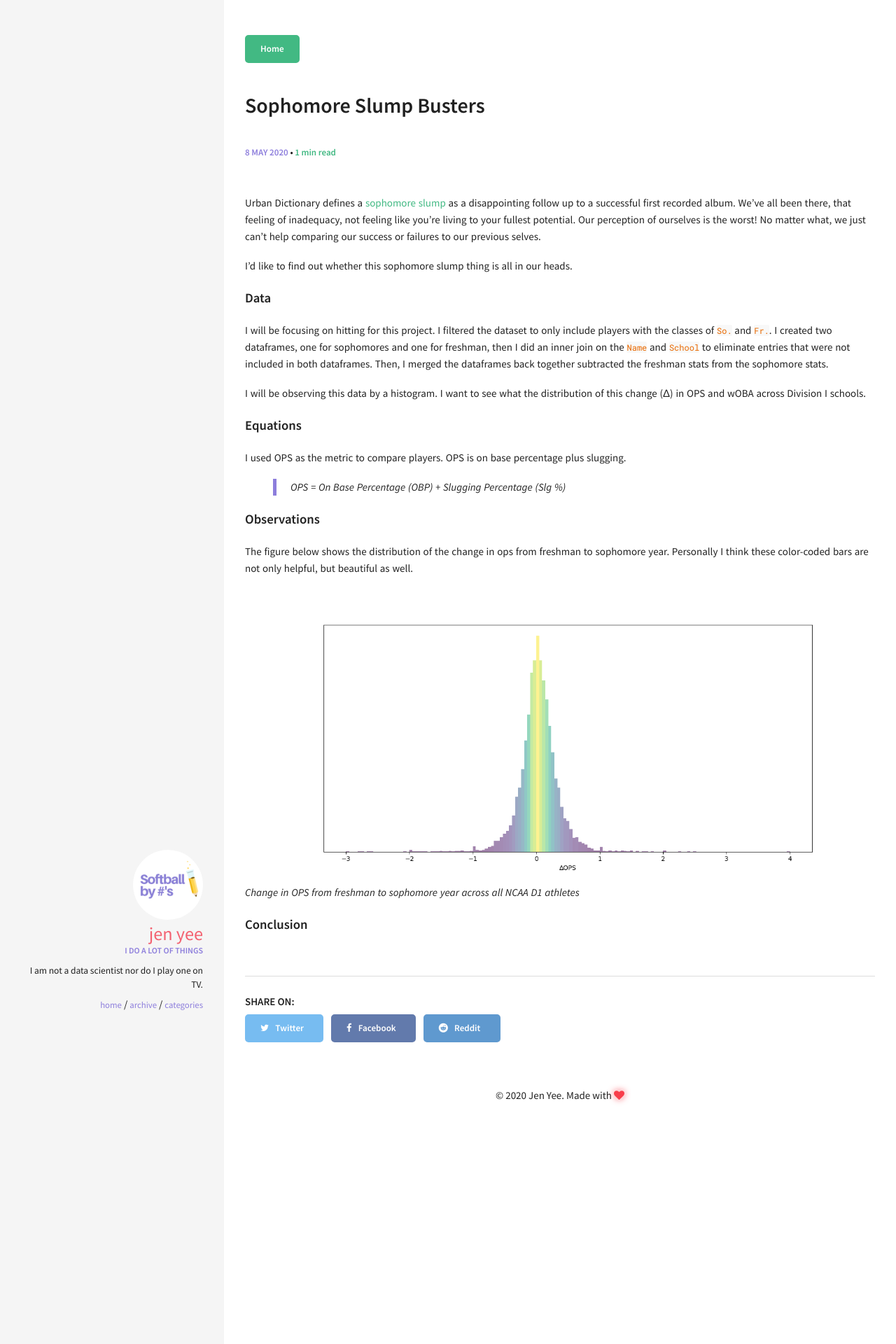
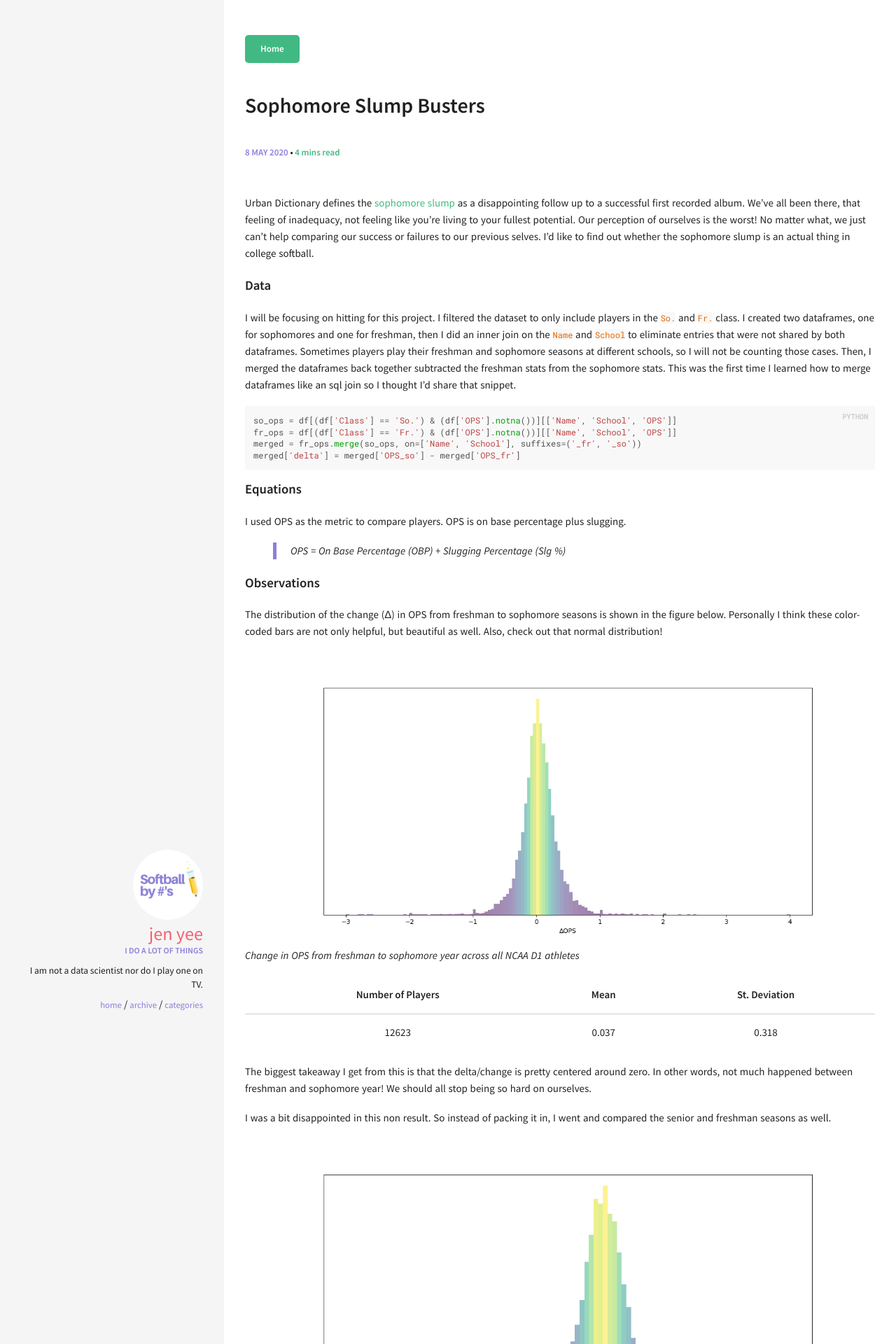
Before and after one commit to jenyeeiam/stats_blog, a Jekyll site: the page built from _posts/2020-05-08-soph_slump.md, in a window 1280 px wide. Shown: the top 1920 px of the page at 70% size. Built offline with Jekyll 4.4.1, drawn with Linux system fonts in a browser that asks for light colours; some of the changed text lies outside the part shown.

Commit message:
pushing up

```diff
--- a/_posts/2020-05-08-soph_slump.md
+++ b/_posts/2020-05-08-soph_slump.md
@@ -7,15 +7,18 @@
 share: true
 ---
 
-Urban Dictionary defines a [sophomore slump][ud_site] as a disappointing follow up to a successful first recorded album. We've all been there, that feeling of inadequacy, not feeling like you're living to your fullest potential. Our perception of ourselves is the worst! No matter what, we just can't help comparing our success or failures to our previous selves.
-
-I'd like to find out whether this sophomore slump thing is all in our heads.
+Urban Dictionary defines the [sophomore slump][ud_site] as a disappointing follow up to a successful first recorded album. We've all been there, that feeling of inadequacy, not feeling like you're living to your fullest potential. Our perception of ourselves is the worst! No matter what, we just can't help comparing our success or failures to our previous selves. I'd like to find out whether the sophomore slump is an actual thing in college softball.
 
 #### Data
 
-I will be focusing on hitting for this project. I filtered the dataset to only include players with the classes of `So.` and `Fr.`. I created two dataframes, one for sophomores and one for freshman, then I did an inner join on the `Name` and `School` to eliminate entries that were not included in both dataframes. Then, I merged the dataframes back together subtracted the freshman stats from the sophomore stats.
+I will be focusing on hitting for this project. I filtered the dataset to only include players in the `So.` and `Fr.` class. I created two dataframes, one for sophomores and one for freshman, then I did an inner join on the `Name` and `School` to eliminate entries that were not shared by both dataframes. Sometimes players play their freshman and sophomore seasons at different schools, so I will not be counting those cases. Then, I merged the dataframes back together subtracted the freshman stats from the sophomore stats. This was the first time I learned how to merge dataframes like an sql join so I thought I'd share that snippet.
 
-I will be observing this data by a histogram. I want to see what the distribution of this change (Δ) in OPS and wOBA across Division I schools.
+{% highlight python %}
+so_ops = df[(df['Class'] == 'So.') & (df['OPS'].notna())][['Name', 'School', 'OPS']]
+fr_ops = df[(df['Class'] == 'Fr.') & (df['OPS'].notna())][['Name', 'School', 'OPS']]
+merged = fr_ops.merge(so_ops, on=['Name', 'School'], suffixes=('_fr', '_so'))
+merged['delta'] = merged['OPS_so'] - merged['OPS_fr']
+{% endhighlight %}
 
 #### Equations
 
@@ -25,12 +28,30 @@
 
 #### Observations
 
-The figure below shows the distribution of the change in ops from freshman to sophomore year. Personally I think these color-coded bars are not only helpful, but beautiful as well.
+The distribution of the change (Δ) in OPS from freshman to sophomore seasons is shown in the figure below. Personally I think these color-coded bars are not only helpful, but beautiful as well. Also, check out that normal distribution!
 
 ![ops1](../../img/ops_hist.png)
 *Change in OPS from freshman to sophomore year across all NCAA D1 athletes*
 
+|Number of Players|Mean|St. Deviation
+|:-------:|:-------:|:-------:|
+|12623|0.037|0.318
+
+The biggest takeaway I get from this is that the delta/change is pretty centered around zero. In other words, not much happened between freshman and sophomore year! We should all stop being so hard on ourselves.
+
+I was a bit disappointed in this non result. So instead of packing it in, I went and compared the senior and freshman seasons as well.
+
+![ops2](../../img/ops_hist_sr_to_fr.png)
+
+|Number of Players|Mean|St. Deviation
+|:-------:|:-------:|:-------:|
+|7931|0.086|0.299
+
+Again, not a data scientist, but that yellow chunk looks bigger and more leaning right! And indeed our mean shifted a whopping 0.05 points to the right. Is this significant? I think that's up to you.
+
 #### Conclusion
+
+Humans are naturally negatively biased. It's an evolution thing so it's not our fault. As the saying goes, "Life has to win every day. Death only has to win once." In other words, in a pool of a lot of good things, we're still going to focus on the one or two bad things because it's the one poison mushroom you come across that could be the end. As hitters, we see our freshman year as our first point of reference to ourselves as college athletes. As we navigate through our sophomore year we might focus on our performance and compare it to our freshman season negatively. I'm here to say this behavior is unwarranted! Across thousands of players, the data shows that you're more likely to be performing just as you were this whole time, maybe slightly better.
 
 <!--more-->
 [ud_site]: https://www.urbandictionary.com/define.php?term=sophomore%20slump
```
